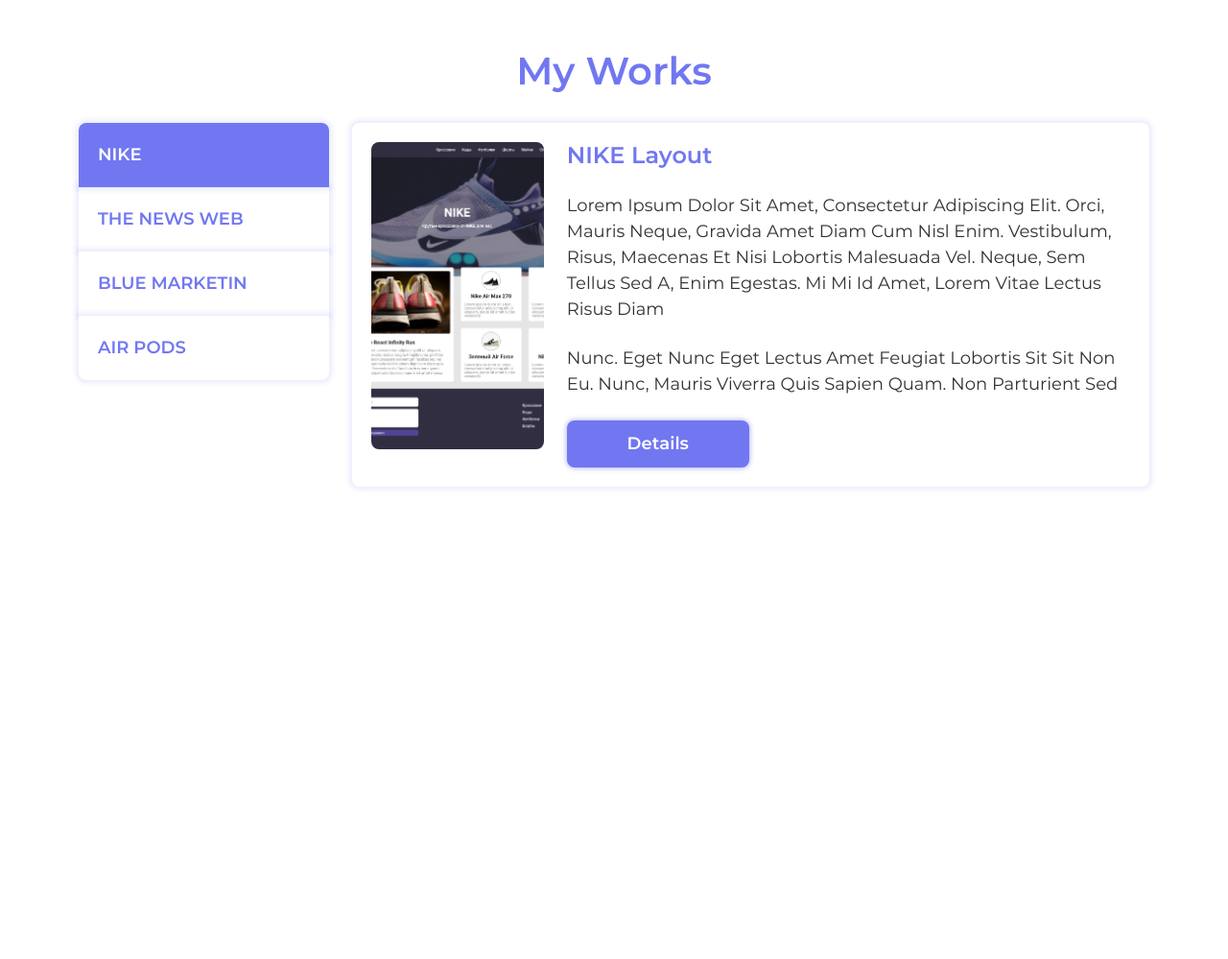
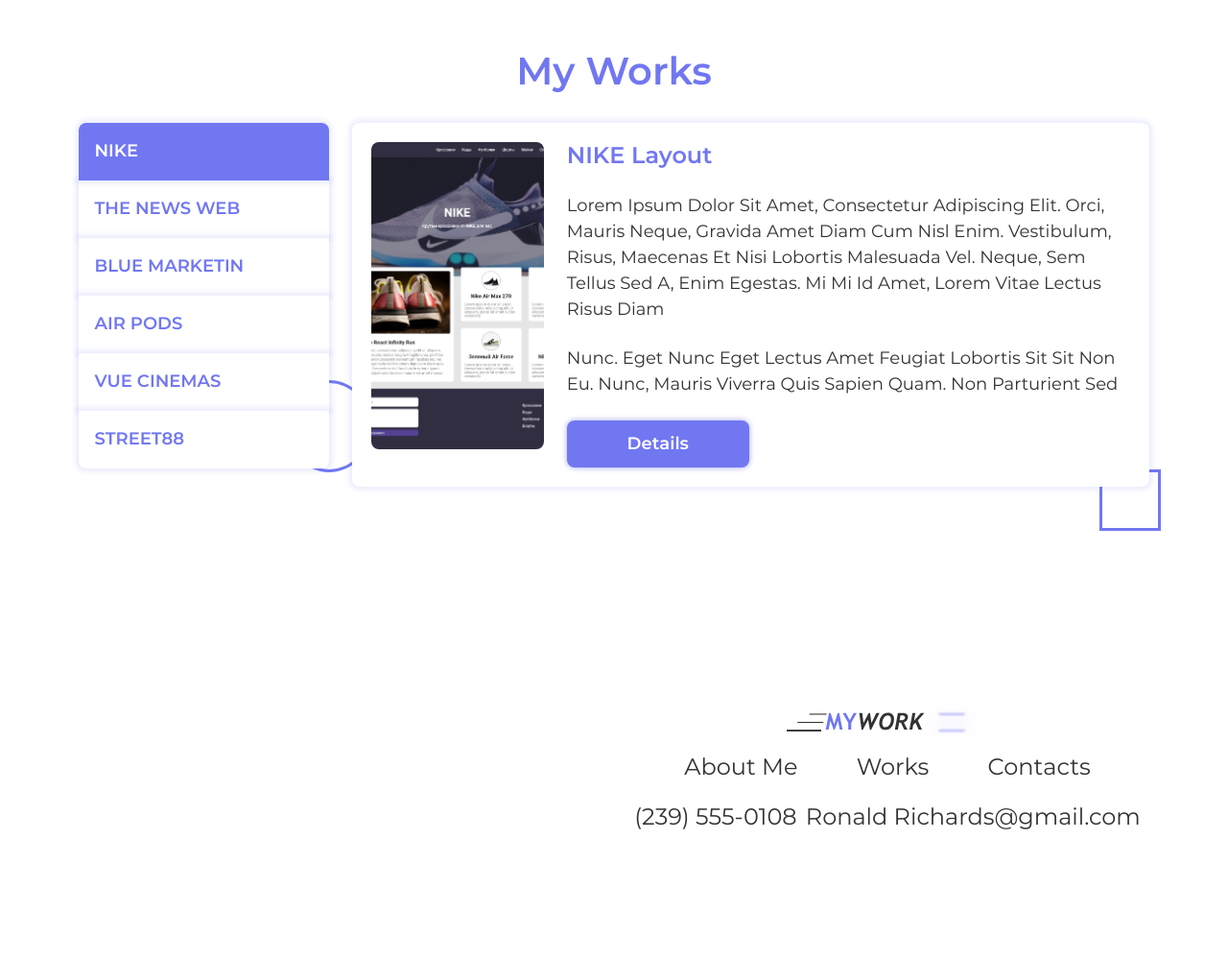
Before and after one commit to samandar-a11y/my-work, a plain HTML site: page index.html in a window 1280 px wide. Shown: the part 1840-2839 px from the top of the page at 96% size. Before the commit the page ends 2567 px from the top, so only its background shows below. Drawn offline with Linux system fonts and the light colour scheme.

Commit message:
foter end

```diff
--- a/css/media.css
+++ b/css/media.css
@@ -13,7 +13,8 @@
 }
 
 @media (max-width: 1440px){
-    .about::after{
+    .about::after,
+    .works::before{
         display: none;
     }
 }
--- a/css/stayle.css
+++ b/css/stayle.css
@@ -361,7 +361,7 @@ p {
     border: .3vw solid #9297EF;
     border-radius: 50%;
     z-index: -1;
-     animation: rotate 5s linear infinite alternate;
+    animation: rotate 5s linear infinite alternate;
 }
 
 
@@ -445,35 +445,74 @@ p {
 /* capabilities END */
 
 /* work start */
-.works{
+.works {
     padding-bottom: 220px;
+    position: relative;
 }
-.works__title{
+
+.works::before {
+    content: url(../img/svg/figure_2.svg);
+    position: absolute;
+    top: -35%;
+    left: 0;
+    z-index: -1;
+}
+
+.works .container {
+    position: relative;
+}
+
+.works .container::before {
+    content: '';
+    position: absolute;
+    width: 7vw;
+    height: 7.5vw;
+    left: 20%;
+    top: 75%;
+    border: .3vw solid #7177F1;
+    border-radius: 50%;
+    z-index: -1;
+    animation: rotate 5s linear infinite alternate;
+}
+
+.works .container::after {
+    content: '';
+    position: absolute;
+    width: 5vw;
+    height: 5vw;
+    right: 0;
+    top: 95%;
+    border: .3vw solid #7177F1;
+    z-index: -1;
+    animation: rotate 5s linear infinite alternate;
+}
+
+.works__title {
     margin-bottom: 30px;
 }
 
-.work__tab-list{
+.work__tab-list {
     border-radius: 8px;
 }
 
-.work__tab-link{
+.work__tab-link {
     background: var(--body);
     box-shadow: 0px 0px 5px 3px rgba(113, 119, 241, 0.15);
     color: var(--title);
     font-size: 18px;
     font-weight: 600;
     text-transform: uppercase;
-    padding: 20px;
-  transition: .4s;
-  border: none;
+    padding: 16.5px;
+    transition: .4s;
+    border: none;
 }
 
-.work__tab-link.active{
+.work__tab-link.active {
     background: var(--btn);
     color: var(--body);
 }
 
-.list-group-item+.list-group-item.active{
+.list-group-item+.list-group-item.active {
     margin: 0;
     border: none;
 }
@@ -484,27 +523,28 @@ p {
     overflow: hidden;
 }
 
-.works__tab-img{
+.works__tab-img {
     width: 100%;
     max-height: 320px;
     height: 100%;
     object-fit: cover;
     border-radius: 8px;
+    object-position: top;
 }
 
-.works__tab-desc{
+.works__tab-desc {
     box-shadow: 0px 0px 5px 3px rgba(113, 119, 241, 0.15);
     border-radius: 8px;
     background: var(--body);
     padding: 20px;
 }
 
-.works__tab-title{
+.works__tab-title {
     font-size: 24px;
 
 }
 
-.works__tab-text{
+.works__tab-text {
     font-size: 18px;
     line-height: 150%;
     color: var(--txt);
@@ -512,11 +552,32 @@ p {
 }
 
 
-.works__tab-btn{
+.works__tab-btn {
     font-size: 18px;
     font-weight: 600;
     text-transform: capitalize;
     width: 190px;
 
 }
+
 /* work end */
+
+/* footer start */
+.footer{
+    padding-bottom: 130px;
+}
+
+.footer__link, .footer__contact{
+    font-size: 24px;
+    color: var(--footer-link);
+
+}
+
+.footer__link:hover, .footer__contact:hover{
+    color: var(--footer-link);
+    text-decoration: underline;
+}
+
+
+
+/* footer end */
--- a/index.html
+++ b/index.html
@@ -127,43 +127,55 @@
             <div class="accordion" id="accordionExample">
               <div class="accordion__item">
                 <h2 class="accordion-header" id="headingOne">
-                  <button class="accordion__button" type="button" data-bs-toggle="collapse" data-bs-target="#collapseOne" aria-expanded="true" aria-controls="collapseOne">
+                  <button class="accordion__button" type="button" data-bs-toggle="collapse"
+                    data-bs-target="#collapseOne" aria-expanded="true" aria-controls="collapseOne">
                     <span class="fab fa-html5 fa-2x accordion__brand "></span>
                     html
                     <span class=" fas fa-caret-down accardion__icon-down ms-auto"></span>
                   </button>
                 </h2>
-                <div id="collapseOne" class="accordion-collapse collapse show" aria-labelledby="headingOne" data-bs-parent="#accordionExample">
+                <div id="collapseOne" class="accordion-collapse collapse show" aria-labelledby="headingOne"
+                  data-bs-parent="#accordionExample">
                   <div class="accordion__body">
-                    Lorem ipsum dolor sit amet, consectetur adipiscing elit. Venenatis felis dui quis eget suspendisse rutrum orci. Elementum, ultrices dictum cras sit volutpat morbi adipiscing ut. Convallis faucibus ligula blandit enim. Accumsan est
+                    Lorem ipsum dolor sit amet, consectetur adipiscing elit. Venenatis felis dui quis eget suspendisse
+                    rutrum orci. Elementum, ultrices dictum cras sit volutpat morbi adipiscing ut. Convallis faucibus
+                    ligula blandit enim. Accumsan est
                   </div>
                 </div>
               </div>
               <div class="accordion__item">
                 <h2 class="accordion-header" id="headingTwo">
-                  <button class="accordion__button collapsed" type="button" data-bs-toggle="collapse" data-bs-target="#collapseTwo" aria-expanded="false" aria-controls="collapseTwo">
+                  <button class="accordion__button collapsed" type="button" data-bs-toggle="collapse"
+                    data-bs-target="#collapseTwo" aria-expanded="false" aria-controls="collapseTwo">
                     <span class="fab fa-css3 fa-2x accordion__brand "></span>
                     css
                     <span class=" fas fa-caret-down accardion__icon-down ms-auto"></span>
                   </button>
                 </h2>
-                <div id="collapseTwo" class="accordion-collapse collapse" aria-labelledby="headingTwo" data-bs-parent="#accordionExample">
+                <div id="collapseTwo" class="accordion-collapse collapse" aria-labelledby="headingTwo"
+                  data-bs-parent="#accordionExample">
                   <div class="accordion__body">
-                    Lorem ipsum dolor sit amet, consectetur adipiscing elit. Venenatis felis dui quis eget suspendisse rutrum orci. Elementum, ultrices dictum cras sit volutpat morbi adipiscing ut. Convallis faucibus ligula blandit enim. Accumsan est
+                    Lorem ipsum dolor sit amet, consectetur adipiscing elit. Venenatis felis dui quis eget suspendisse
+                    rutrum orci. Elementum, ultrices dictum cras sit volutpat morbi adipiscing ut. Convallis faucibus
+                    ligula blandit enim. Accumsan est
                   </div>
                 </div>
               </div>
               <div class="accordion__item">
                 <h2 class="accordion-header" id="headingThree">
-                  <button class="accordion__button collapsed" type="button" data-bs-toggle="collapse" data-bs-target="#collapseThree" aria-expanded="false" aria-controls="collapseThree">
+                  <button class="accordion__button collapsed" type="button" data-bs-toggle="collapse"
+                    data-bs-target="#collapseThree" aria-expanded="false" aria-controls="collapseThree">
                     <span class="fab fa-bootstrap fa-2x accordion__brand "></span>
                     bootstrap
                     <span class=" fas fa-caret-down accardion__icon-down ms-auto"></span>
                   </button>
                 </h2>
-                <div id="collapseThree" class="accordion-collapse collapse" aria-labelledby="headingThree" data-bs-parent="#accordionExample">
+                <div id="collapseThree" class="accordion-collapse collapse" aria-labelledby="headingThree"
+                  data-bs-parent="#accordionExample">
                   <div class="accordion__body">
-                    Lorem ipsum dolor sit amet, consectetur adipiscing elit. Venenatis felis dui quis eget suspendisse rutrum orci. Elementum, ultrices dictum cras sit volutpat morbi adipiscing ut. Convallis faucibus ligula blandit enim. Accumsan est
+                    Lorem ipsum dolor sit amet, consectetur adipiscing elit. Venenatis felis dui quis eget suspendisse
+                    rutrum orci. Elementum, ultrices dictum cras sit volutpat morbi adipiscing ut. Convallis faucibus
+                    ligula blandit enim. Accumsan est
                   </div>
                 </div>
               </div>
@@ -182,77 +194,160 @@
       <div class="container">
         <h2 class="works__title all__title text-center">My Works</h2>
         <div class="row">
-          <div class="col-xl-3">
+          <div class="col-xl-3 mb-xl-4  mb-xl-0">
             <div class="list-group work__tab-list" id="list-tab" role="tablist">
-              <a class="list-group-item list-group-item-action work__tab-link active" id="list-nike-list" data-bs-toggle="list" href="#list-nike" role="tab" aria-controls="list-nike">nike</a>
-              <a class="list-group-item list-group-item-action work__tab-link" id="list-tnw-list" data-bs-toggle="list" href="#list-tnw" role="tab" aria-controls="list-tnw">the news web</a>
-              <a class="list-group-item list-group-item-action work__tab-link" id="list-bm-list" data-bs-toggle="list" href="#list-bm" role="tab" aria-controls="list-bm">blue marketin</a>
-              <a class="list-group-item list-group-item-action work__tab-link" id="list-air-pods-list" data-bs-toggle="list" href="#list-air-pods" role="tab" aria-controls="list-air-pods">air pods</a>
+              <a class="list-group-item list-group-item-action work__tab-link active" id="list-nike-list"
+                data-bs-toggle="list" href="#list-nike" role="tab" aria-controls="list-nike">nike</a>
+              <a class="list-group-item list-group-item-action work__tab-link" id="list-tnw-list" data-bs-toggle="list"
+                href="#list-tnw" role="tab" aria-controls="list-tnw">the news web</a>
+              <a class="list-group-item list-group-item-action work__tab-link" id="list-bm-list" data-bs-toggle="list"
+                href="#list-bm" role="tab" aria-controls="list-bm">blue marketin</a>
+              <a class="list-group-item list-group-item-action work__tab-link" id="list-air-pods-list"
+                data-bs-toggle="list" href="#list-air-pods" role="tab" aria-controls="list-air-pods">air pods</a>
+              <a class="list-group-item list-group-item-action work__tab-link" id="list-vue-list" data-bs-toggle="list"
+                href="#list-vue" role="tab" aria-controls="list-vue-list">vue Cinemas</a>
+              <a class="list-group-item list-group-item-action work__tab-link" id="list-street-list"
+                data-bs-toggle="list" href="#list-street" role="tab" aria-controls="list-street-list">street88</a>
             </div>
           </div>
           <div class="col-xl-9">
             <div class="tab-content" id="nav-tabContent">
-              <div class="tab-pane fade show works__tab-desc active" id="list-nike" role="tabpanel" aria-labelledby="list-nike-list">
+              <div class="tab-pane fade show works__tab-desc active" id="list-nike" role="tabpanel"
+                aria-labelledby="list-nike-list">
                 <div class="row">
                   <div class="col-xl-3">
-                    <div class="works__tab-image">
+                    <div class="works__tab-image mb-4  mb-xl-0">
                       <img src="img/nike.png" alt="" class="works__tab-img">
                     </div>
                   </div>
                   <div class="col-xl-9 d-grid gap-4">
                     <h3 class="works__tab-title all__title"><span class="text-uppercase">nike</span> Layout</h3>
-                    <p class="works__tab-text">Lorem ipsum dolor sit amet, consectetur adipiscing elit. Orci, mauris neque, gravida amet diam cum nisl enim. Vestibulum, risus, maecenas et nisi lobortis malesuada vel. Neque, sem tellus sed a, enim egestas. Mi mi id amet, lorem vitae lectus risus diam</p>
-                    <p class="works__tab-text">nunc. Eget nunc eget lectus amet feugiat lobortis sit sit non eu. Nunc, mauris viverra quis sapien quam. Non parturient sed</p>
+                    <p class="works__tab-text">Lorem ipsum dolor sit amet, consectetur adipiscing elit. Orci, mauris
+                      neque, gravida amet diam cum nisl enim. Vestibulum, risus, maecenas et nisi lobortis malesuada
+                      vel. Neque, sem tellus sed a, enim egestas. Mi mi id amet, lorem vitae lectus risus diam</p>
+                    <p class="works__tab-text">nunc. Eget nunc eget lectus amet feugiat lobortis sit sit non eu. Nunc,
+                      mauris viverra quis sapien quam. Non parturient sed</p>
                     <a href="#!" class="works__tab-btn btn all-btn">details</a>
                   </div>
                 </div>
               </div>
-              <div class="tab-pane works__tab-desc fade" id="list-tnw" role="tabpanel" aria-labelledby="list-tnw-list"> <div class="row">
+              <div class="tab-pane works__tab-desc fade" id="list-tnw" role="tabpanel" aria-labelledby="list-tnw-list">
+                <div class="row">
                   <div class="col-xl-3">
-                  <div class="works__tab-image">
+                    <div class="works__tab-image mb-4  mb-xl-0">
                       <img src="img/TNW.png" alt="" class="works__tab-img">
                     </div>
                   </div>
                   <div class="col-xl-9 d-grid gap-4">
                     <h3 class="works__tab-title all__title"><span class="text-uppercase">the news web</span> Layout</h3>
-                  <p class="works__tab-text">Lorem ipsum dolor sit amet, consectetur adipiscing elit. Orci, mauris neque, gravida amet diam cum nisl enim. Vestibulum, risus, maecenas et nisi lobortis malesuada vel. Neque, sem tellus sed a, enim egestas. Mi mi id amet, lorem vitae lectus risus diam</p>
-                  <p class="works__tab-text">nunc. Eget nunc eget lectus amet feugiat lobortis sit sit non eu. Nunc, mauris viverra quis sapien quam. Non parturient sed</p>
+                    <p class="works__tab-text">Lorem ipsum dolor sit amet, consectetur adipiscing elit. Orci, mauris
+                      neque, gravida amet diam cum nisl enim. Vestibulum, risus, maecenas et nisi lobortis malesuada
+                      vel. Neque, sem tellus sed a, enim egestas. Mi mi id amet, lorem vitae lectus risus diam</p>
+                    <p class="works__tab-text">nunc. Eget nunc eget lectus amet feugiat lobortis sit sit non eu. Nunc,
+                      mauris viverra quis sapien quam. Non parturient sed</p>
                     <a href="#!" class="works__tab-btn btn all-btn">details</a>
                   </div>
-              </div></div>
-              <div class="tab-pane works__tab-desc fade" id="list-bm" role="tabpanel" aria-labelledby="list-bm-list"><div class="row">
+                </div>
+              </div>
+              <div class="tab-pane works__tab-desc fade" id="list-bm" role="tabpanel" aria-labelledby="list-bm-list">
+                <div class="row">
                   <div class="col-xl-3">
-                  <div class="works__tab-image">
+                    <div class="works__tab-image mb-4  mb-xl-0">
                       <img src="img/BlueMarketing.png" alt="" class="works__tab-img">
                     </div>
                   </div>
                   <div class="col-xl-9 d-grid gap-4">
-                  <h3 class="works__tab-title all__title"><span class="text-uppercase">Blue Marketing</span> Layout</h3>
-                  <p class="works__tab-text">Lorem ipsum dolor sit amet, consectetur adipiscing elit. Orci, mauris neque, gravida amet diam cum nisl enim. Vestibulum, risus, maecenas et nisi lobortis malesuada vel. Neque, sem tellus sed a, enim egestas. Mi mi id amet, lorem vitae lectus risus diam</p>
-                  <p class="works__tab-text">nunc. Eget nunc eget lectus amet feugiat lobortis sit sit non eu. Nunc, mauris viverra quis sapien quam. Non parturient sed</p>
+                    <h3 class="works__tab-title all__title"><span class="text-uppercase">Blue Marketing</span> Layout
+                    </h3>
+                    <p class="works__tab-text">Lorem ipsum dolor sit amet, consectetur adipiscing elit. Orci, mauris
+                      neque, gravida amet diam cum nisl enim. Vestibulum, risus, maecenas et nisi lobortis malesuada
+                      vel. Neque, sem tellus sed a, enim egestas. Mi mi id amet, lorem vitae lectus risus diam</p>
+                    <p class="works__tab-text">nunc. Eget nunc eget lectus amet feugiat lobortis sit sit non eu. Nunc,
+                      mauris viverra quis sapien quam. Non parturient sed</p>
                     <a href="#!" class="works__tab-btn btn all-btn">details</a>
                   </div>
-              </div></div>
-              <div class="tab-pane works__tab-desc fade" id="list-air-pods" role="tabpanel" aria-labelledby="list-air-pods-list"> <div class="row">
+                </div>
+              </div>
+              <div class="tab-pane works__tab-desc fade" id="list-air-pods" role="tabpanel"
+                aria-labelledby="list-air-pods-list">
+                <div class="row">
                   <div class="col-xl-3">
-                  <div class="works__tab-image">
+                    <div class="works__tab-image mb-4  mb-xl-0">
                       <img src="img/Boulevard market.png" alt="" class="works__tab-img">
                     </div>
                   </div>
                   <div class="col-xl-9 d-grid gap-4">
                     <h3 class="works__tab-title all__title"><span class="text-uppercase">AIR Pods</span> Layout</h3>
-                  <p class="works__tab-text">Lorem ipsum dolor sit amet, consectetur adipiscing elit. Orci, mauris neque, gravida amet diam cum nisl enim. Vestibulum, risus, maecenas et nisi lobortis malesuada vel. Neque, sem tellus sed a, enim egestas. Mi mi id amet, lorem vitae lectus risus diam</p>
-                  <p class="works__tab-text">nunc. Eget nunc eget lectus amet feugiat lobortis sit sit non eu. Nunc, mauris viverra quis sapien quam. Non parturient sed</p>
+                    <p class="works__tab-text">Lorem ipsum dolor sit amet, consectetur adipiscing elit. Orci, mauris
+                      neque, gravida amet diam cum nisl enim. Vestibulum, risus, maecenas et nisi lobortis malesuada
+                      vel. Neque, sem tellus sed a, enim egestas. Mi mi id amet, lorem vitae lectus risus diam</p>
+                    <p class="works__tab-text">nunc. Eget nunc eget lectus amet feugiat lobortis sit sit non eu. Nunc,
+                      mauris viverra quis sapien quam. Non parturient sed</p>
                     <a href="#!" class="works__tab-btn btn all-btn">details</a>
                   </div>
-              </div></div>
+                </div>
+              </div>
+              <div class="tab-pane works__tab-desc fade" id="list-street" role="tabpanel"
+                aria-labelledby="list-street-list">
+                <div class="row">
+                  <div class="col-xl-3">
+                    <div class="works__tab-image mb-4  mb-xl-0">
+                      <img src="img/Street88.png" alt="" class="works__tab-img">
+                    </div>
+                  </div>
+                  <div class="col-xl-9 d-grid gap-4">
+                    <h3 class="works__tab-title all__title"><span class="text-uppercase"> street88</span> Layout</h3>
+                    <p class="works__tab-text">Lorem ipsum dolor sit amet, consectetur adipiscing elit. Orci, mauris
+                      neque, gravida amet diam cum nisl enim. Vestibulum, risus, maecenas et nisi lobortis malesuada
+                      vel. Neque, sem tellus sed a, enim egestas. Mi mi id amet, lorem vitae lectus risus diam</p>
+                    <p class="works__tab-text">nunc. Eget nunc eget lectus amet feugiat lobortis sit sit non eu. Nunc,
+                      mauris viverra quis sapien quam. Non parturient sed</p>
+                    <a href="#!" class="works__tab-btn btn all-btn">details</a>
+                  </div>
+                </div>
+              </div>
+              <div class="tab-pane works__tab-desc fade" id="list-vue" role="tabpanel" aria-labelledby="list-vue-list">
+                <div class="row">
+                  <div class="col-xl-3">
+                    <div class="works__tab-image mb-4  mb-xl-0">
+                      <img src="img/Vue Cinemas.png" alt="" class="works__tab-img">
+                    </div>
+                  </div>
+                  <div class="col-xl-9 d-grid gap-4">
+                    <h3 class="works__tab-title all__title"><span class="text-uppercase"> Vue Cinemas</span> Layout</h3>
+                    <p class="works__tab-text">Lorem ipsum dolor sit amet, consectetur adipiscing elit. Orci, mauris
+                      neque, gravida amet diam cum nisl enim. Vestibulum, risus, maecenas et nisi lobortis malesuada
+                      vel. Neque, sem tellus sed a, enim egestas. Mi mi id amet, lorem vitae lectus risus diam</p>
+                    <p class="works__tab-text">nunc. Eget nunc eget lectus amet feugiat lobortis sit sit non eu. Nunc,
+                      mauris viverra quis sapien quam. Non parturient sed</p>
+                    <a href="#!" class="works__tab-btn btn all-btn">details</a>
+                  </div>
+                </div>
+              </div>
             </div>
           </div>
         </div>
       </div>
     </section>
   </main>
-
+<footer class="footer">
+  <div class="container">
+    <div class="row">
+      <div class="col-xl-6 ms-auto text-center">
+        <a href="#!" class="footer__logo logo"></a>
+        <ul class="footer__list d-flex flex-wrap list-unstyled justify-content-evenly">
+          <li class="footer__item"><a href="#!" class="footer__link text-capitalize">about Me</a></li>
+          <li class="footer__item"><a href="#!" class="footer__link text-capitalize">Works</a></li>
+          <li class="footer__item"><a href="#!" class="footer__link text-capitalize">Contacts</a></li>
+        </ul>
+        <div class="d-flex flex-wrap justify-content-evenly">
+          <a href="tel:(239) 555-0108" class="footer__contact">(239) 555-0108</a>
+          <a href="Ronald Richards@gmail.com" class="footer__contact">Ronald Richards@gmail.com</a>
+        </div>
+      </div>
+    </div>
+  </div>
+</footer>
 
 
   <script src="libs/bootstrap.js"></script>
```
Lines whose indentation alone changed are shown as unchanged.
